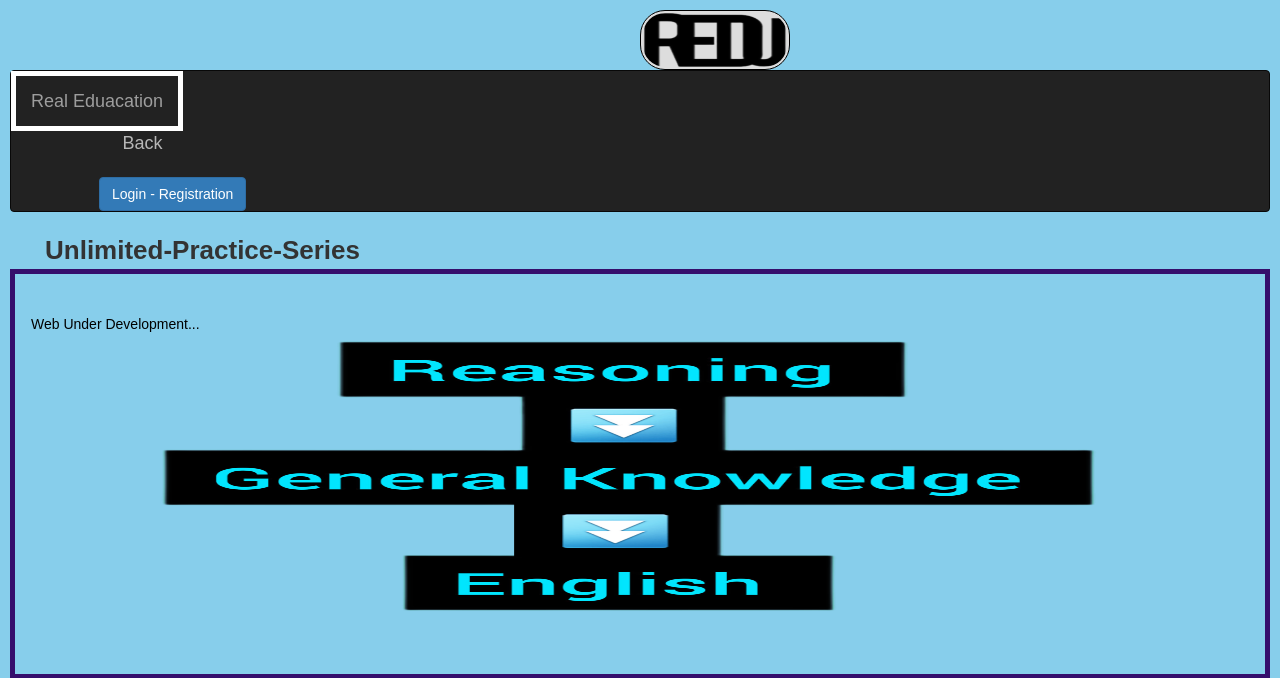
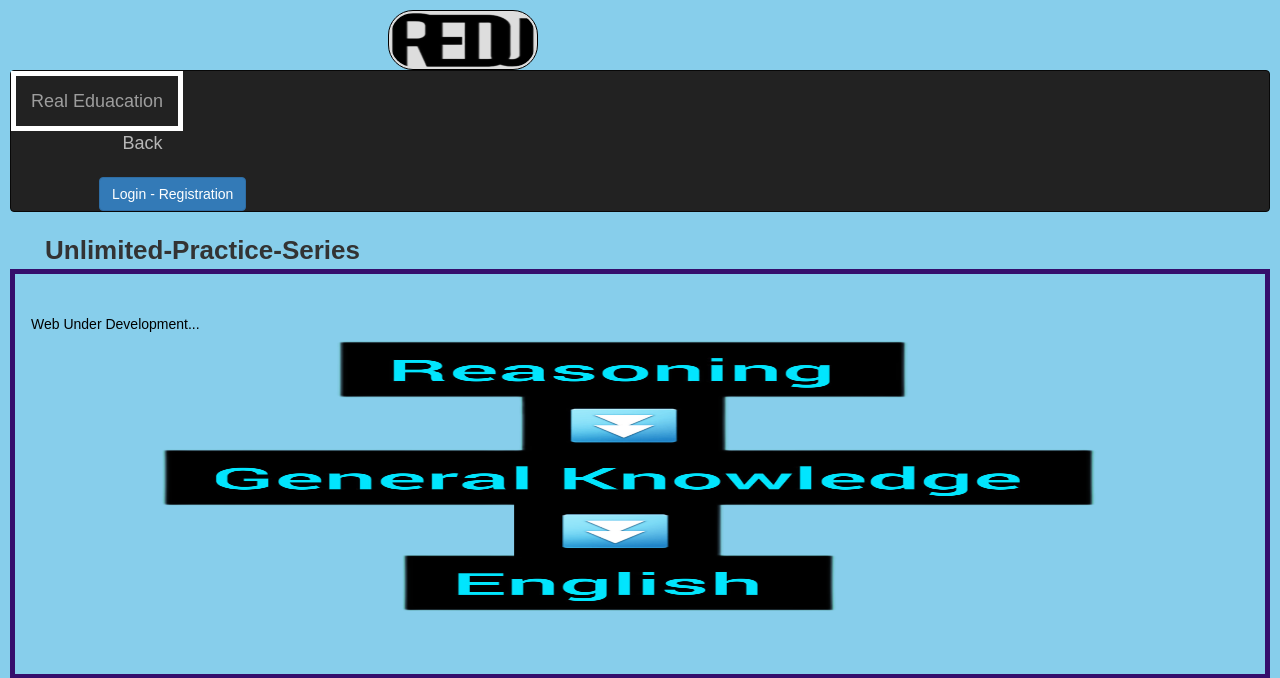
Before and after one commit to Ankush297/Practice-, a PHP site: page / in a window 1280 px wide. Shown: the top 678 px of the page. Run offline with PHP 8.4, Linux system fonts and the light colour scheme.

Commit message:
Update sub1.css

```diff
--- a/sub1.css
+++ b/sub1.css
@@ -12,7 +12,7 @@
         .first {
   width:150px;
   height:60px;
-  margin-left:50%;
+  margin-left:30%;
  margin-top:0%;
 background-color:#ddd;
 padding:2px;
```
